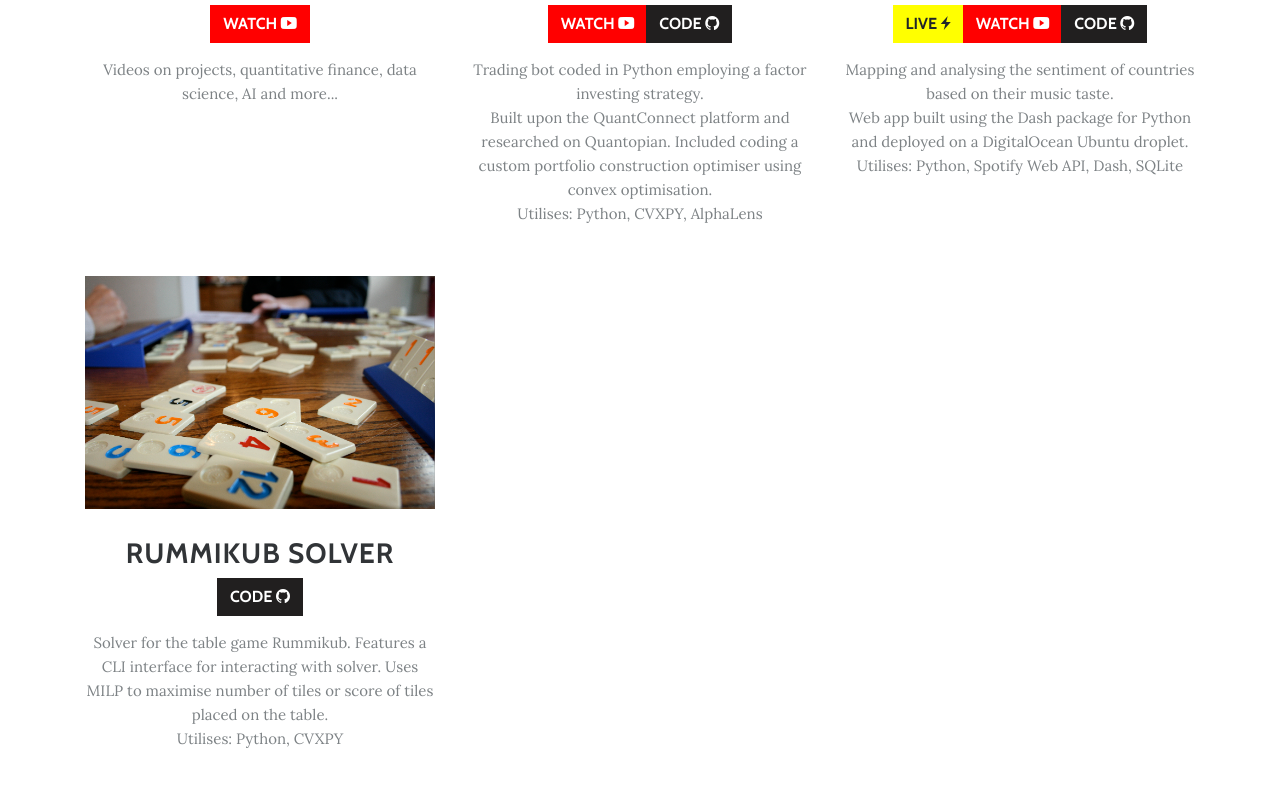
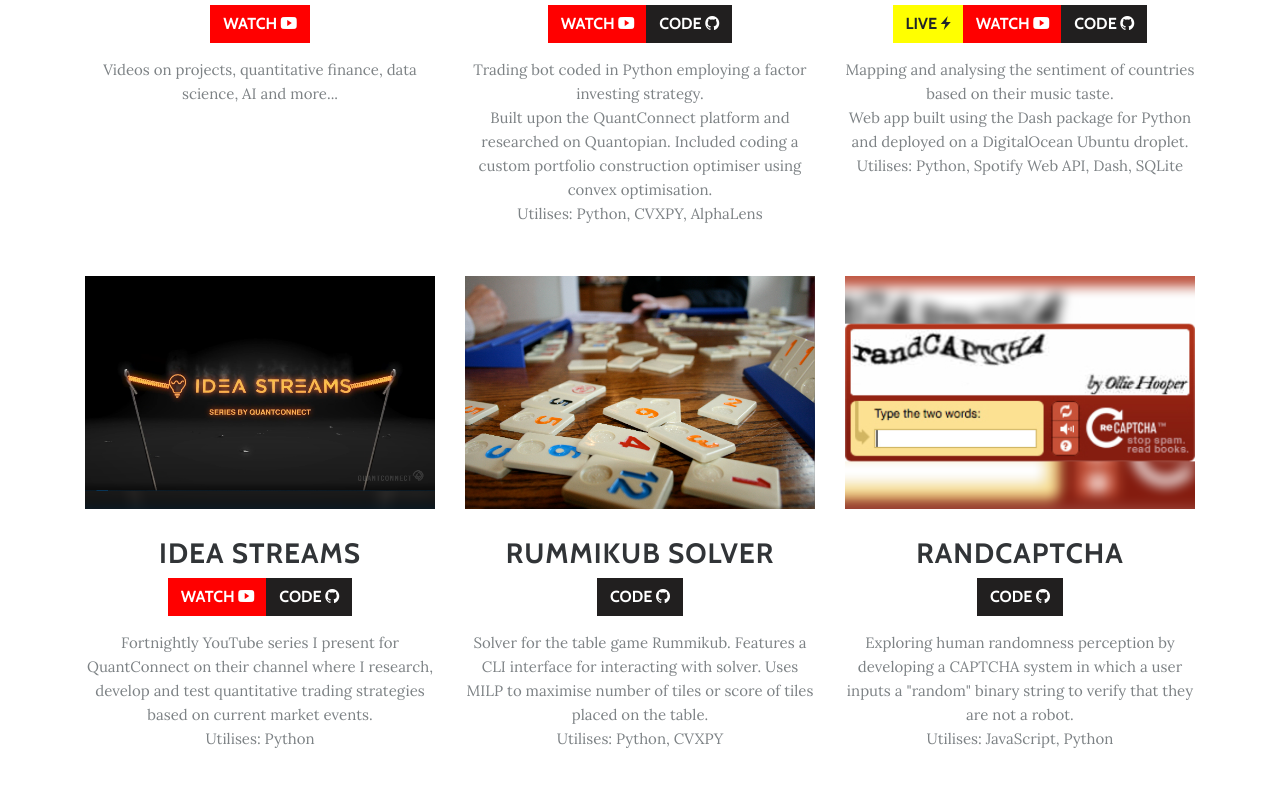
Before and after one commit to Ollie-Hooper/Ollie-Hooper.github.io, a plain HTML site: page index.html in a window 1280 px wide. Shown: the part 1266-2052 px from the top of the page. Drawn offline with nearby package versions, Linux system fonts and the light colour scheme; a script that the page names is missing; files whose address does not match are found by name.

Commit message:
Updated website via BSS

```diff
--- a/index.html
+++ b/index.html
@@ -34,10 +34,7 @@
                     <div class="col-lg-8 mx-auto">
                         <h1 class="text-lowercase shadow-lg brand-heading">&lt;ollie hooper&gt;</h1>
                         <p class="intro-text">Quant, Programmer, Student</p>
-                        <div class="social-icons" style="padding: 20px;"><a href="https://www.youtube.com/c/OllieHooper" target="_blank"><i class="icon ion-social-youtube"></i></a><a href="https://www.linkedin.com/in/oliverphooper/" target="_blank"><i class="icon ion-social-linkedin"></i></a><a href="https://github.com/ollie-hooper"
-                                target="_blank"><i class="icon ion-social-github"></i></a><a href="https://twitter.com/OllieHooperYT" target="_blank"><i class="icon ion-social-twitter"></i></a><a href="mailto:oliverphooper@gmail.com" target="_blank"><i class="icon ion-email"></i></a></div>
-                        <a
-                            class="btn btn-link btn-circle" role="button" href="#projects"><i class="fa fa-angle-double-down animated"></i></a>
+                        <div class="social-icons" style="padding: 20px;"><a href="https://www.youtube.com/c/OllieHooper" target="_blank"><i class="icon ion-social-youtube"></i></a><a href="https://www.linkedin.com/in/oliverphooper/" target="_blank"><i class="icon ion-social-linkedin"></i></a><a href="https://github.com/ollie-hooper" target="_blank"><i class="icon ion-social-github"></i></a><a href="https://twitter.com/OllieHooperYT" target="_blank"><i class="icon ion-social-twitter"></i></a><a href="mailto:oliverphooper@gmail.com" target="_blank"><i class="icon ion-email"></i></a></div><a class="btn btn-link btn-circle" role="button" href="#projects"><i class="fa fa-angle-double-down animated"></i></a>
                     </div>
                 </div>
             </div>
@@ -56,22 +53,28 @@
                 </div>
                 <div class="col-sm-6 col-lg-4 item"><a href="https://www.youtube.com/watch?v=1J4bp9WBIGQ&amp;list=PLaqwPcAyYkKw6rA0pkKQVlxyBE9uS9vLD" target="_blank"><img class="img-fluid" src="assets/img/project/tradingbot.png"></a>
                     <h3 class="name">Trading Bot</h3>
-                    <div class="btn-group project-links" role="group"><a class="btn btn-primary project-video" role="button" href="https://www.youtube.com/watch?v=1J4bp9WBIGQ&amp;list=PLaqwPcAyYkKw6rA0pkKQVlxyBE9uS9vLD" target="_blank">WATCH&nbsp;<i class="icon ion-social-youtube"></i></a><a class="btn btn-primary project-code"
-                            role="button" href="https://github.com/Ollie-Hooper/QC-Trading-Bot-YT" target="_blank">CODE&nbsp;<i class="icon ion-social-github"></i></a></div>
-                    <p class="description">Trading bot coded in Python employing a factor investing strategy.<br>Built upon the QuantConnect platform and researched on Quantopian. Included coding a custom portfolio construction optimiser using convex optimisation.<br>Utilises:
-                        Python, CVXPY, AlphaLens</p>
+                    <div class="btn-group project-links" role="group"><a class="btn btn-primary project-video" role="button" href="https://www.youtube.com/watch?v=1J4bp9WBIGQ&amp;list=PLaqwPcAyYkKw6rA0pkKQVlxyBE9uS9vLD" target="_blank">WATCH&nbsp;<i class="icon ion-social-youtube"></i></a><a class="btn btn-primary project-code" role="button" href="https://github.com/Ollie-Hooper/QC-Trading-Bot-YT" target="_blank">CODE&nbsp;<i class="icon ion-social-github"></i></a></div>
+                    <p class="description">Trading bot coded in Python employing a factor investing strategy.<br>Built upon the QuantConnect platform and researched on Quantopian. Included coding a custom portfolio construction optimiser using convex optimisation.<br>Utilises: Python, CVXPY, AlphaLens</p>
                 </div>
                 <div class="col-sm-6 col-lg-4 item"><a href="https://spotifysentiment.ollie-hooper.me" target="_blank"><img class="img-fluid" src="assets/img/project/spotifysentiment.png"></a>
                     <h3 class="name">Spotify Sentiment</h3>
-                    <div class="btn-group project-links" role="group"><a class="btn btn-primary project-live" role="button" target="_blank" href="https://spotifysentiment.ollie-hooper.me">LIVE&nbsp;<i class="icon ion-flash"></i></a><a class="btn btn-primary project-video" role="button" href="https://www.youtube.com/watch?v=TB8VuJzdBZI"
-                            target="_blank">WATCH&nbsp;<i class="icon ion-social-youtube"></i></a><a class="btn btn-primary project-code" role="button" target="_blank" href="https://github.com/Ollie-Hooper/SpotifySentiment">CODE&nbsp;<i class="icon ion-social-github"></i></a></div>
-                    <p
-                        class="description">Mapping and analysing the sentiment of countries based on their music taste.<br>Web app built using the Dash package for Python and deployed on a DigitalOcean Ubuntu droplet.<br>Utilises: Python, Spotify Web API, Dash, SQLite<br></p>
+                    <div class="btn-group project-links" role="group"><a class="btn btn-primary project-live" role="button" target="_blank" href="https://spotifysentiment.ollie-hooper.me">LIVE&nbsp;<i class="icon ion-flash"></i></a><a class="btn btn-primary project-video" role="button" href="https://www.youtube.com/watch?v=TB8VuJzdBZI" target="_blank">WATCH&nbsp;<i class="icon ion-social-youtube"></i></a><a class="btn btn-primary project-code" role="button" target="_blank" href="https://github.com/Ollie-Hooper/SpotifySentiment">CODE&nbsp;<i class="icon ion-social-github"></i></a></div>
+                    <p class="description">Mapping and analysing the sentiment of countries based on their music taste.<br>Web app built using the Dash package for Python and deployed on a DigitalOcean Ubuntu droplet.<br>Utilises: Python, Spotify Web API, Dash, SQLite<br></p>
+                </div>
+                <div class="col-sm-6 col-lg-4 item"><a href="https://www.youtube.com/playlist?list=PLD7-B3LE6mz7_H1xzHiy1J8whTgnQK7nJ" target="_blank"><img class="img-fluid" src="assets/img/project/ideastreams.png"></a>
+                    <h3 class="name">Idea Streams</h3>
+                    <div class="btn-group project-links" role="group"><a class="btn btn-primary project-video" role="button" href="https://www.youtube.com/playlist?list=PLD7-B3LE6mz7_H1xzHiy1J8whTgnQK7nJ" target="_blank">WATCH&nbsp;<i class="icon ion-social-youtube"></i></a><a class="btn btn-primary project-code" role="button" target="_blank" href="https://github.com/Ollie-Hooper/IdeaStreams">CODE&nbsp;<i class="icon ion-social-github"></i></a></div>
+                    <p class="description">Fortnightly YouTube series I present for QuantConnect on their channel where I research, develop and test quantitative trading strategies based on current market events.<br>Utilises: Python</p>
                 </div>
                 <div class="col-sm-6 col-lg-4 item"><a href="https://github.com/Ollie-Hooper/RummikubSolver" target="_blank"><img class="img-fluid" src="assets/img/project/rummikub.png"></a>
                     <h3 class="name">Rummikub Solver</h3>
                     <div class="btn-group project-links" role="group"><a class="btn btn-primary project-code" role="button" href="https://github.com/Ollie-Hooper/RummikubSolver" target="_blank">CODE&nbsp;<i class="icon ion-social-github"></i></a></div>
                     <p class="description">Solver for the table game Rummikub. Features a CLI interface for interacting with solver. Uses MILP to maximise number of tiles or score of tiles placed on the table.<br>Utilises: Python, CVXPY</p>
+                </div>
+                <div class="col-sm-6 col-lg-4 item"><a href="https://github.com/Ollie-Hooper/randCAPTCHA" target="_blank"><img class="img-fluid" src="assets/img/project/randCAPTCHA.png"></a>
+                    <h3 class="name">randCAPTCHA</h3>
+                    <div class="btn-group project-links" role="group"><a class="btn btn-primary project-code" role="button" href="https://github.com/Ollie-Hooper/randCAPTCHA" target="_blank">CODE&nbsp;<i class="icon ion-social-github"></i></a></div>
+                    <p class="description">Exploring human randomness perception by developing a CAPTCHA system in which a user inputs a "random" binary string to verify that they are not a robot.<br>Utilises: JavaScript, Python</p>
                 </div>
             </div>
         </div>
```
Also changed, not shown: assets/bootstrap/css/bootstrap.min.css, assets/bootstrap/js/bootstrap.min.js, assets/img/project/ideastreams.png (added), assets/img/project/randCAPTCHA.png (added), assets/img/project/stockifysentiment.png (added), 1 other file.
